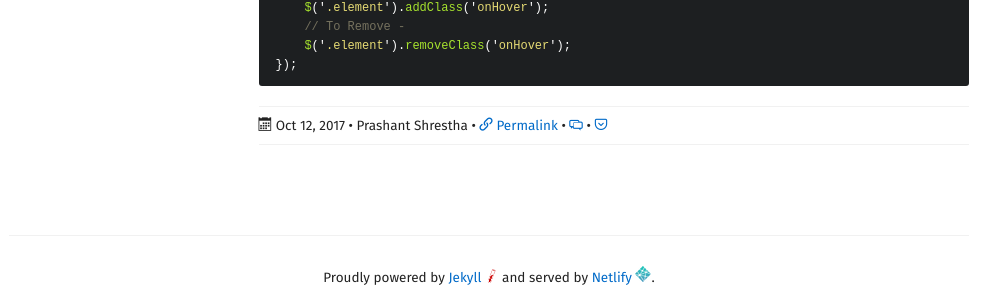
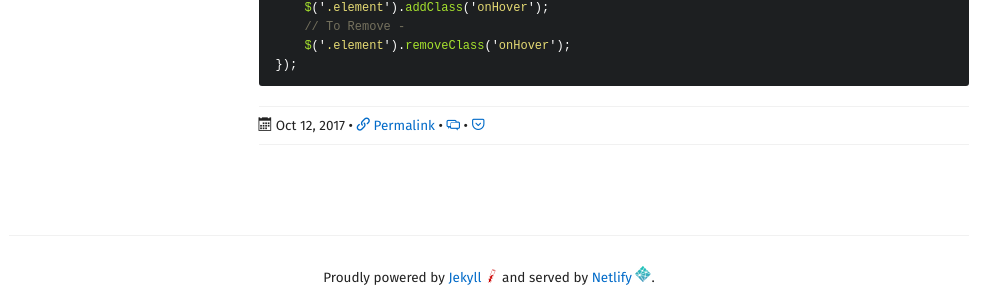
Before and after one commit to intern0t/personal-blog, a Jekyll site: the page built from _posts/2017-08-17-css-pseudo-class-manipulation-using-jquery.md, in a window 1280 px wide. Shown: the part 1222-1529 px from the top of the page, without its empty margins (151-1151 px from the left). Built offline with Jekyll 4.4.1, drawn with Linux system fonts in a browser that asks for light colours; nearby versions of some CDN libraries; some web fonts are replaced.

Commit message:
Removed author field from post page!

```diff
--- a/_layouts/post.html
+++ b/_layouts/post.html
@@ -48,12 +48,12 @@ layout: default
 							{% assign date_format = site.minima.date_format | default: "%b %-d, %Y" %}
 							{{ page.date | date: date_format }}
 						</time>
-					</span> • {% if page.author %}
+					</span><!-- • {% if page.author %}
 				<span itemprop="author" itemscope itemtype="http://schema.org/Person">
 							<span itemprop="name">{{ page.author }}</span>
-				</span> • {% endif %}
+                </span> • {% endif %}-->
 				<span>
-					<a class="permalink" href="{{ post.url | relative_url }}" title="Permalink"><span class="icon-link"></span> Permalink</a>
+					 • <a class="permalink" href="{{ post.url | relative_url }}" title="Permalink"><span class="icon-link"></span> Permalink</a>
 				</span> • <span>
 					<a class="disqus_trigger" itemprop="disqus" title="Load Disqus." href="#"><span class="icon-messages"></span></a>
 				</span> • <span>
```
